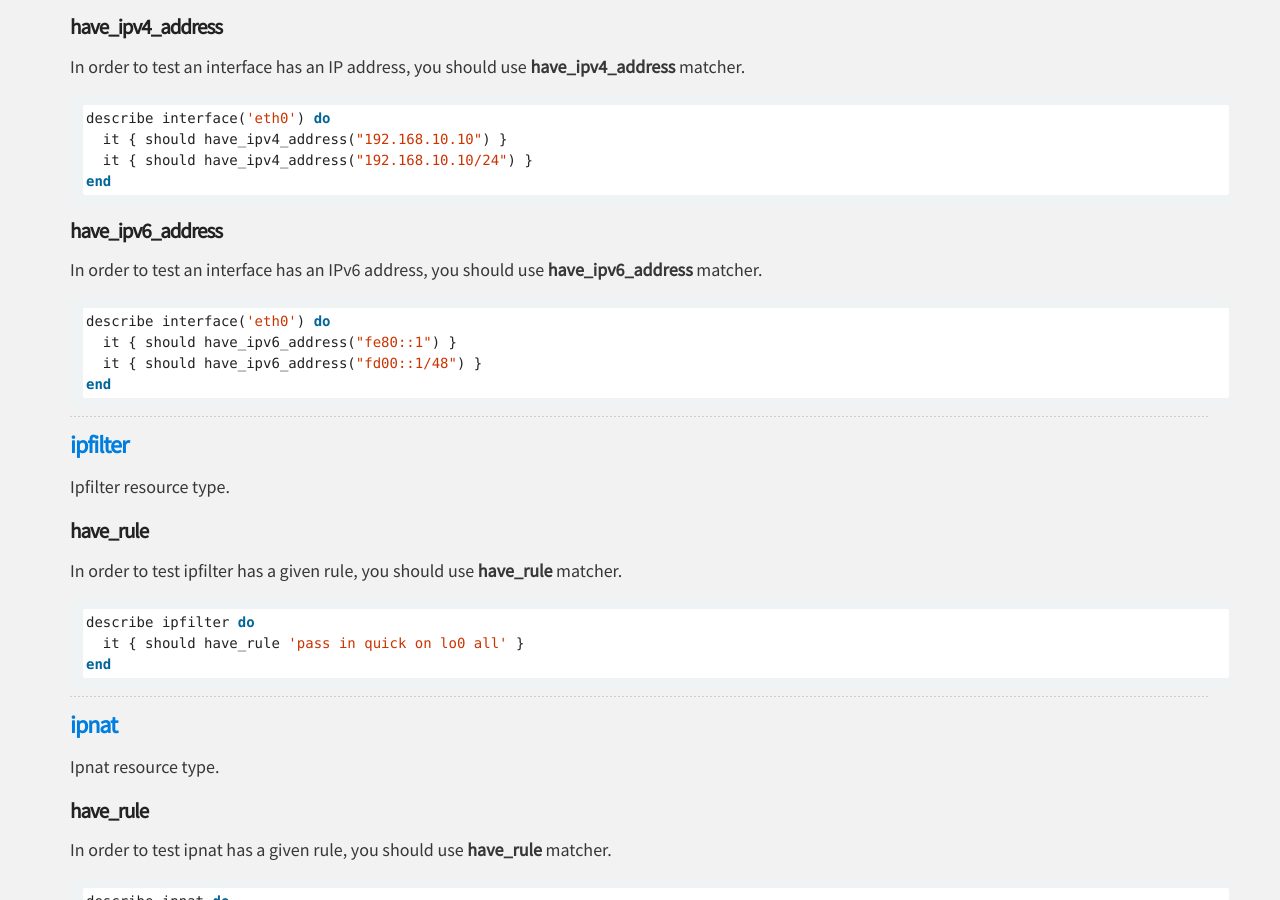
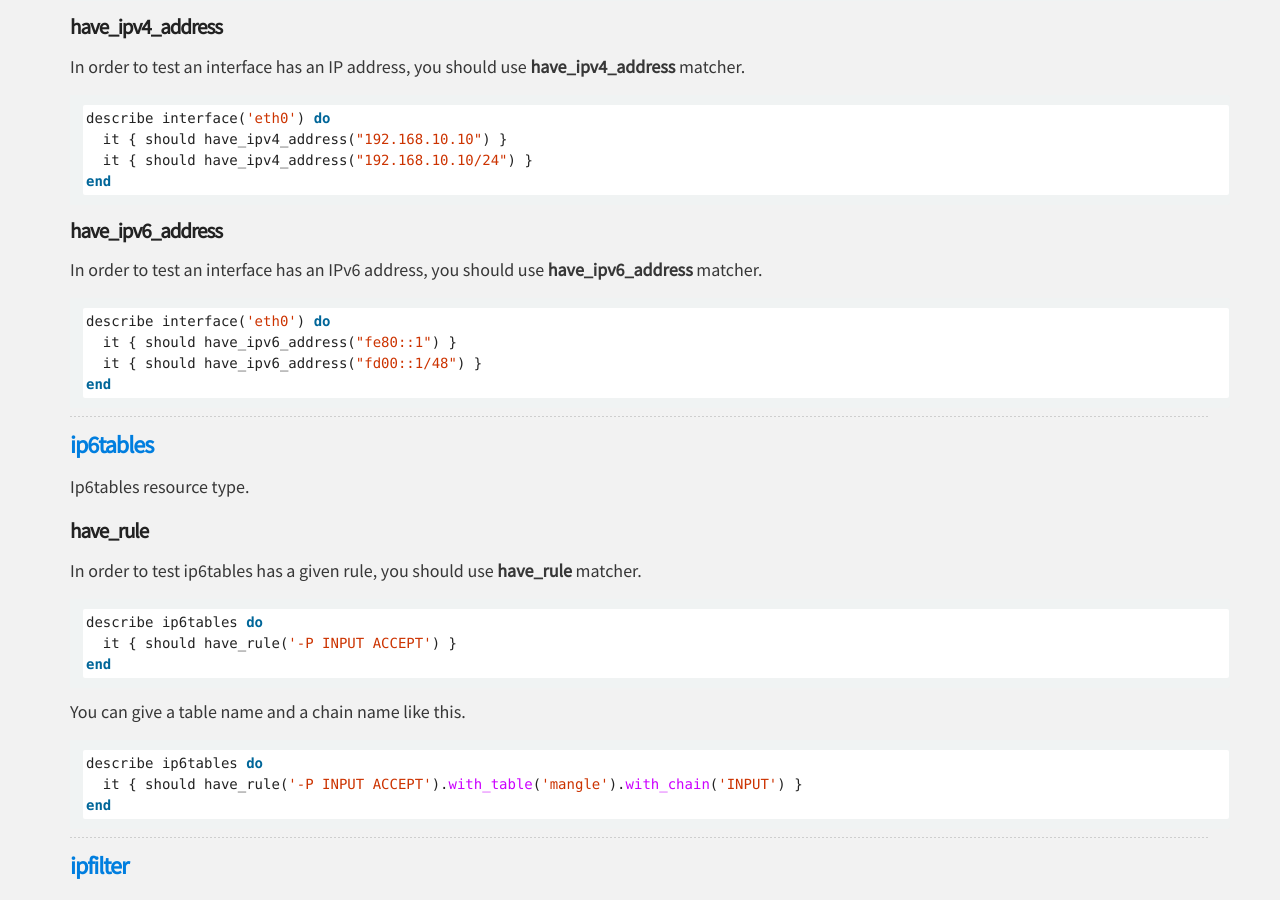
Before and after one commit to serverspec/serverspec.github.io, a Jekyll site: the page built from resource_types.md, in a window 1280 px wide and 900 px high, scrolled down 15357 px. Built offline with Jekyll 4.4.1, drawn with Linux system fonts in a browser that asks for light colours; nearby versions of some CDN libraries; Markdown is read by kramdown in place of the engine named in the settings.

Commit message:
Document the ip6tables resources type

````diff
--- /dev/null
+++ b/_includes/ip6tables.md
@@ -0,0 +1,21 @@
+### <a name="ip6tables">ip6tables</a>
+
+Ip6tables resource type.
+
+#### have\_rule
+
+In order to test ip6tables has a given rule, you should use **have\_rule** matcher.
+
+```ruby
+describe ip6tables do
+  it { should have_rule('-P INPUT ACCEPT') }
+end
+```
+
+You can give a table name and a chain name like this.
+
+```ruby
+describe ip6tables do
+  it { should have_rule('-P INPUT ACCEPT').with_table('mangle').with_chain('INPUT') }
+end
+```
--- a/resource_types.md
+++ b/resource_types.md
@@ -32,6 +32,7 @@ title: Resource Types
 | [iis\_app\_pool](#iis_app_pool)
 | [iis\_website](#iis_website)
 | [interface](#interface)
+| [ip6tables](#ip6tables)
 | [ipfilter](#ipfilter)
 | [ipnat](#ipnat)
 | [iptables](#iptables)
@@ -135,6 +136,11 @@ title: Resource Types
 
 {% capture interface %}{% include interface.md %}{% endcapture %}
 {{ interface | markdownify }}
+
+----
+
+{% capture ip6tables %}{% include ip6tables.md %}{% endcapture %}
+{{ ip6tables | markdownify }}
 
 ----
 
````
